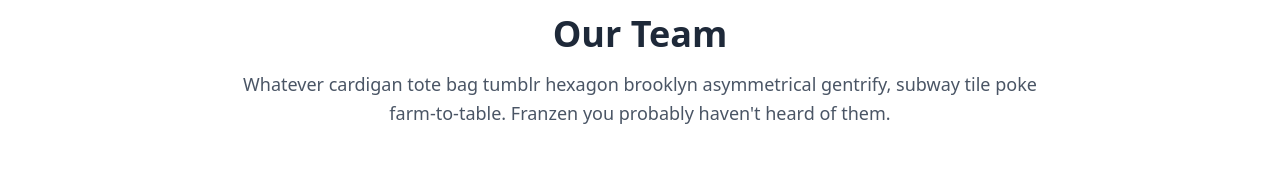
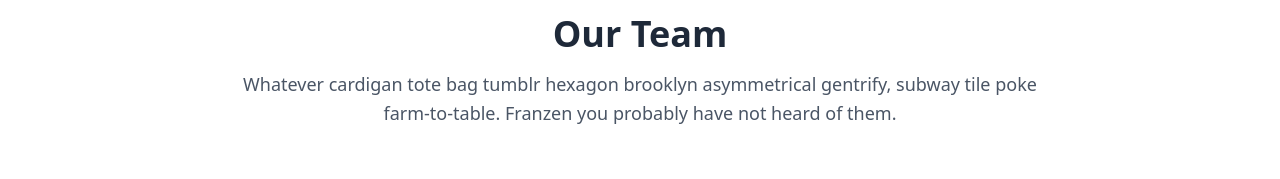
Before and after one commit to lsahmed/somethin, a Next.js app: page /team in a window 1280 px wide. Shown: the part 171-350 px from the top of the page. Built offline with nearby package versions, Linux system fonts and the light colour scheme.

Commit message:
fix: Error with backtick

```diff
--- a/src/app/team/page.js
+++ b/src/app/team/page.js
@@ -1,4 +1,3 @@
-import Image from "next/image"
 import Navbar from "../components/subComponents/Navbar"
 
 export default function OurTeam() {
@@ -23,7 +22,7 @@ export default function OurTeam() {
       <div className="flex flex-col text-center w-full mb-20">
         <h1 className="sm:text-4xl text-3xl font-bold mb-4 text-gray-800">Our Team</h1>
         <p className="lg:w-2/3 mx-auto leading-relaxed text-lg text-gray-600">
-          Whatever cardigan tote bag tumblr hexagon brooklyn asymmetrical gentrify, subway tile poke farm-to-table. Franzen you probably haven't heard of them.
+          Whatever cardigan tote bag tumblr hexagon brooklyn asymmetrical gentrify, subway tile poke farm-to-table. Franzen you probably have not heard of them.
         </p>
       </div>
       {/* Team Members */}
```
